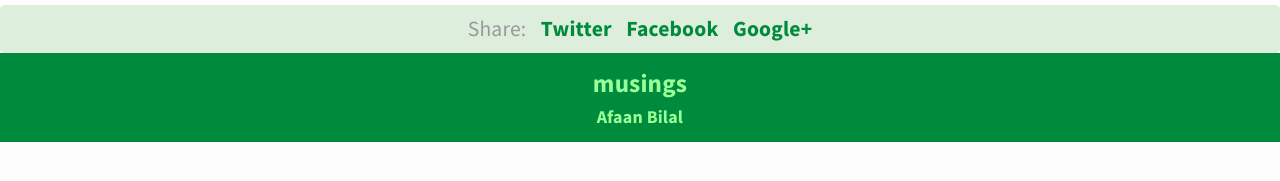
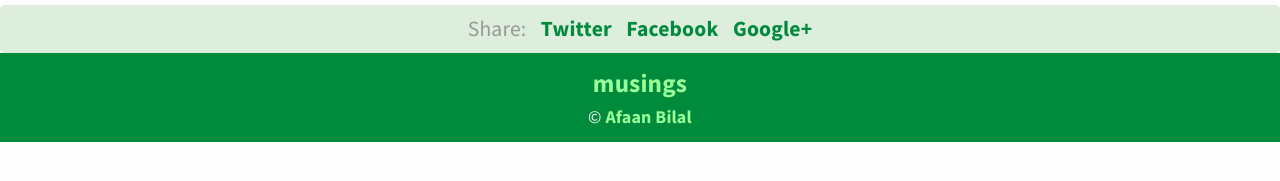
Before and after one commit to AfaanBilal/musings, a Jekyll site: the page built from about.md, in a window 1280 px wide. Shown: the part 450-631 px from the top of the page. Built offline with Jekyll 4.4.1, drawn with Linux system fonts in a browser that asks for light colours.

```diff
--- a/_includes/footer.html
+++ b/_includes/footer.html
@@ -3,6 +3,6 @@
 		<a href="https://musings.ml" class="footer-link footer-title">
 			<strong>musings</strong>
 		</a> <br>
-		<a href="https://afaan.ml" class="footer-link" target="_blank">Afaan Bilal</a>
+		&copy; <a href="https://afaan.ml" class="footer-link" target="_blank">Afaan Bilal</a>
 	</span>
 </footer>
```
